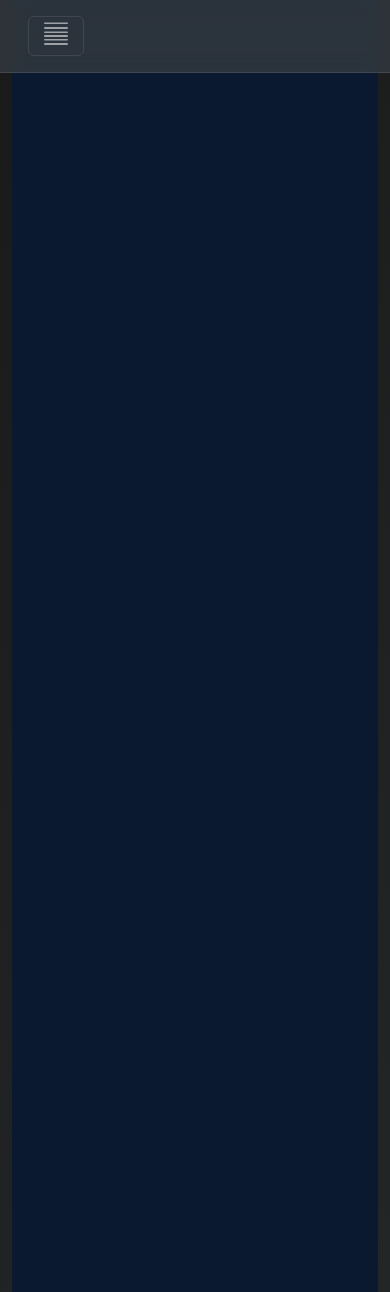
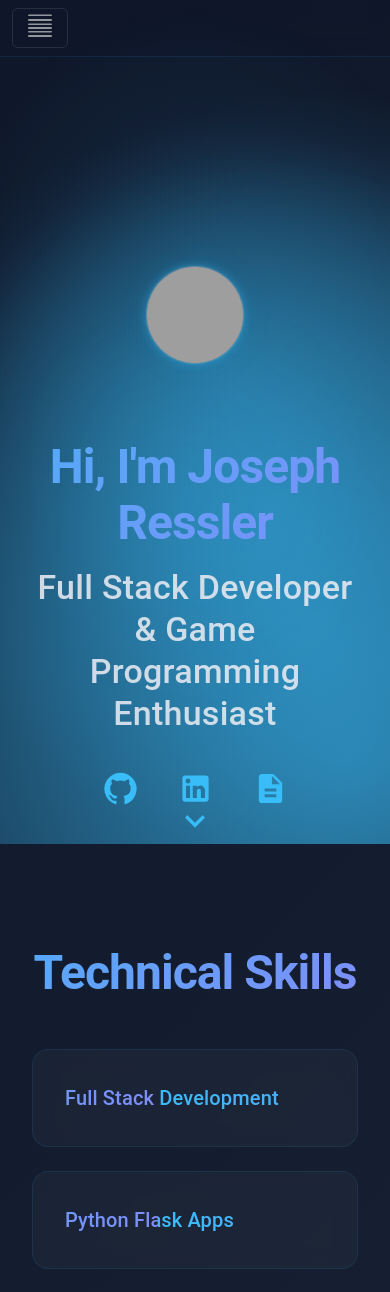
Before and after one commit to joeressler/hubapp_public, a React (Create React App) app in the folder frontend/: page / in a window 390 px wide. Shown: the top 1292 px of the page. Built offline with nearby package versions, Linux system fonts and the light colour scheme; grey boxes are pictures that could not be loaded.

Commit message:
More fixed UI
Less unstable than last commit xoxo <3

```diff
--- a/frontend/src/components/Home.tsx
+++ b/frontend/src/components/Home.tsx
@@ -1,4 +1,4 @@
-import React, { useEffect } from 'react';
+import React, { useEffect, useRef } from 'react';
 import { motion, useScroll, useTransform } from 'framer-motion';
 import { Box, Container, Typography, Grid, IconButton, useTheme, useMediaQuery } from '@mui/material';
 import { GitHub, LinkedIn, Description, KeyboardArrowDown } from '@mui/icons-material';
@@ -8,7 +8,6 @@ import Tilt from 'react-parallax-tilt';
 import gsap from 'gsap';
 import ScrollTrigger from 'gsap/ScrollTrigger';
 
-// Register GSAP plugins
 gsap.registerPlugin(ScrollTrigger);
 
 const SkillCard: React.FC<{ skill: string; index: number }> = ({ skill, index }) => {
@@ -22,34 +21,25 @@ const SkillCard: React.FC<{ skill: string; index: number }> = ({ skill, index })
       ref={ref}
       initial={{ opacity: 0, y: 50 }}
       animate={inView ? { opacity: 1, y: 0 } : { opacity: 0, y: 50 }}
-      transition={{ duration: 0.5, delay: index * 0.1 }}
+      transition={{ duration: 0.6, delay: index * 0.1 }}
     >
       <Tilt
-        tiltReverse
+        tiltMaxAngleX={10}
+        tiltMaxAngleY={10}
         perspective={1000}
         glareEnable={true}
-        glareMaxOpacity={0.3}
+        glareMaxOpacity={0.1}
         scale={1.02}
       >
-        <Box
-          sx={{
-            p: 3,
-            height: '100%',
-            background: 'rgba(255, 255, 255, 0.05)',
-            backdropFilter: 'blur(10px)',
-            borderRadius: 2,
-            border: '1px solid rgba(255, 255, 255, 0.1)',
-            transition: 'all 0.3s ease',
-            '&:hover': {
-              background: 'rgba(100, 255, 218, 0.1)',
-              transform: 'translateY(-5px)',
-            },
-          }}
+        <div className="crystal-card">
+          <Typography
+            variant="h6"
+            className="gradient-text"
+            sx={{ fontWeight: 500 }}
           >
-          <Typography variant="h6" color="white">
             {skill}
           </Typography>
-        </Box>
+        </div>
       </Tilt>
     </motion.div>
   );
@@ -64,39 +54,37 @@ const ProjectCard: React.FC<{ title: string; subtitle: string; href: string }> =
   return (
     <motion.div
       ref={ref}
-      initial={{ opacity: 0, scale: 0.8 }}
-      animate={inView ? { opacity: 1, scale: 1 } : { opacity: 0, scale: 0.8 }}
-      transition={{ duration: 0.5 }}
+      initial={{ opacity: 0, scale: 0.9 }}
+      animate={inView ? { opacity: 1, scale: 1 } : { opacity: 0, scale: 0.9 }}
+      transition={{ duration: 0.6 }}
     >
       <Tilt
-        tiltReverse
+        tiltMaxAngleX={10}
+        tiltMaxAngleY={10}
         perspective={1000}
         glareEnable={true}
-        glareMaxOpacity={0.3}
+        glareMaxOpacity={0.1}
         scale={1.02}
       >
         <Box
           component="a"
           href={href}
+          target="_blank"
+          rel="noopener noreferrer"
+          className="crystal-card"
           sx={{
             display: 'block',
-            p: 4,
-            background: 'rgba(255, 255, 255, 0.05)',
-            backdropFilter: 'blur(10px)',
-            borderRadius: 2,
-            border: '1px solid rgba(255, 255, 255, 0.1)',
             textDecoration: 'none',
-            transition: 'all 0.3s ease',
-            '&:hover': {
-              background: 'rgba(100, 255, 218, 0.1)',
-              transform: 'translateY(-5px)',
-            },
           }}
         >
-          <Typography variant="h5" color="#64ffda" gutterBottom>
+          <Typography
+            variant="h5"
+            className="gradient-text"
+            sx={{ fontWeight: 600, mb: 2 }}
+          >
             {title}
           </Typography>
-          <Typography variant="subtitle1" color="rgba(255, 255, 255, 0.8)">
+          <Typography variant="subtitle1" sx={{ color: 'rgba(226, 232, 240, 0.8)' }}>
             {subtitle}
           </Typography>
         </Box>
@@ -109,25 +97,32 @@ const Home: React.FC = () => {
   const theme = useTheme();
   const isMobile = useMediaQuery(theme.breakpoints.down('sm'));
   const { scrollYProgress } = useScroll();
-  const opacity = useTransform(scrollYProgress, [0, 0.5], [1, 0]);
-  const scale = useTransform(scrollYProgress, [0, 0.5], [1, 0.8]);
+  const y = useTransform(scrollYProgress, [0, 1], [0, 300]);
+  const heroRef = useRef<HTMLDivElement>(null);
 
   useEffect(() => {
-    // GSAP animations
-    gsap.from('.hero-content', {
-      duration: 1,
-      y: 100,
-      opacity: 0,
-      ease: 'power4.out',
-      stagger: 0.2,
+    // Parallax effect for background elements
+    const parallaxElements = document.querySelectorAll('.parallax');
+    parallaxElements.forEach((elem, index) => {
+      gsap.to(elem, {
+        y: (index + 1) * 100,
+        ease: "none",
+        scrollTrigger: {
+          trigger: heroRef.current,
+          start: "top top",
+          end: "bottom top",
+          scrub: true
+        }
+      });
     });
 
-    gsap.to('.scroll-indicator', {
+    // Floating animation for hero content
+    gsap.to('.hero-content', {
       y: 20,
+      duration: 2,
       repeat: -1,
-      duration: 1.5,
-      ease: 'power1.inOut',
       yoyo: true,
+      ease: "power1.inOut"
     });
   }, []);
 
@@ -148,13 +143,51 @@ const Home: React.FC = () => {
 
   return (
     <ParallaxProvider>
-      <Box sx={{ bgcolor: '#0a192f', minHeight: '100vh', overflow: 'hidden' }}>
-        <motion.div style={{ opacity, scale }}>
-          <Container maxWidth="lg" sx={{ position: 'relative', zIndex: 1 }}>
+      <Box sx={{ overflow: 'hidden' }}>
+        {/* Background Elements */}
+        <Box
+          sx={{
+            position: 'fixed',
+            top: 0,
+            left: 0,
+            right: 0,
+            bottom: 0,
+            zIndex: 0,
+            overflow: 'hidden',
+            pointerEvents: 'none'
+          }}
+        >
+          {[...Array(5)].map((_, i) => (
+            <Box
+              key={i}
+              className="parallax"
+              sx={{
+                position: 'absolute',
+                width: '100%',
+                height: '100%',
+                background: `radial-gradient(circle at ${50 + (i * 10)}% ${30 + (i * 15)}%,
+                  rgba(56, 189, 248, 0.${1 + i}) 0%,
+                  transparent ${40 + (i * 10)}%)`
+              }}
+            />
+          ))}
+        </Box>
+
+        {/* Main Content */}
+        <Container
+          maxWidth="lg"
+          sx={{
+            position: 'relative',
+            zIndex: 1,
+            pt: { xs: 8, md: 12 }
+          }}
+        >
           {/* Hero Section */}
           <Box
+            ref={heroRef}
+            className="hero-section"
             sx={{
-                minHeight: '100vh',
+              minHeight: '90vh',
               display: 'flex',
               flexDirection: 'column',
               justifyContent: 'center',
@@ -163,10 +196,9 @@ const Home: React.FC = () => {
               position: 'relative',
             }}
           >
-              <Parallax translateY={[-20, 20]}>
             <motion.div
-                  initial={{ scale: 0 }}
-                  animate={{ scale: 1 }}
+              initial={{ opacity: 0, scale: 0.5 }}
+              animate={{ opacity: 1, scale: 1 }}
               transition={{ duration: 0.8, type: "spring" }}
               className="hero-content"
             >
@@ -174,33 +206,29 @@ const Home: React.FC = () => {
                 component="img"
                 src="/static/joseph.jpg"
                 alt="Joseph A. Ressler"
+                className="profile-image"
                 sx={{
-                      width: 200,
-                      height: 200,
-                      borderRadius: '50%',
+                  width: { xs: 200, md: 250 },
+                  height: { xs: 200, md: 250 },
                   mb: 4,
-                      border: '4px solid rgba(100, 255, 218, 0.3)',
-                      boxShadow: '0 8px 32px rgba(100, 255, 218, 0.2)',
                 }}
               />
             </motion.div>
-              </Parallax>
 
             <motion.div
               initial={{ opacity: 0, y: 20 }}
               animate={{ opacity: 1, y: 0 }}
-                transition={{ delay: 0.5 }}
+              transition={{ delay: 0.3 }}
               className="hero-content"
             >
               <Typography
                 variant={isMobile ? "h3" : "h2"}
                 component="h1"
+                className="gradient-text"
                 sx={{
-                    fontWeight: 'bold',
-                    background: 'linear-gradient(45deg, #64ffda 30%, #00bcd4 90%)',
-                    WebkitBackgroundClip: 'text',
-                    WebkitTextFillColor: 'transparent',
-                    mb: 2
+                  fontWeight: 700,
+                  mb: 2,
+                  letterSpacing: '-0.02em'
                 }}
               >
                 Hi, I'm Joseph Ressler
@@ -210,10 +238,17 @@ const Home: React.FC = () => {
             <motion.div
               initial={{ opacity: 0, y: 20 }}
               animate={{ opacity: 1, y: 0 }}
-                transition={{ delay: 0.7 }}
+              transition={{ delay: 0.5 }}
               className="hero-content"
             >
-                <Typography variant="h4" sx={{ color: 'rgba(255, 255, 255, 0.8)', mb: 4 }}>
+              <Typography
+                variant="h4"
+                sx={{
+                  color: 'rgba(226, 232, 240, 0.9)',
+                  mb: 4,
+                  fontWeight: 500
+                }}
+              >
                 Full Stack Developer & Game Programming Enthusiast
               </Typography>
             </motion.div>
@@ -221,88 +256,71 @@ const Home: React.FC = () => {
             <motion.div
               initial={{ opacity: 0, y: 20 }}
               animate={{ opacity: 1, y: 0 }}
-                transition={{ delay: 0.9 }}
-                className="hero-content"
+              transition={{ delay: 0.7 }}
             >
               <Box sx={{ mt: 2 }}>
+                {[
+                  { icon: GitHub, href: "https://github.com/joeressler?tab=repositories" },
+                  { icon: LinkedIn, href: "https://www.linkedin.com/in/joseph-ressler/" },
+                  { icon: Description, href: "/static/Ressler_Joseph_Resume.pdf" }
+                ].map(({ icon: Icon, href }, index) => (
                   <IconButton
+                    key={href}
                     component="a"
-                    href="https://github.com/joeressler?tab=repositories"
+                    href={href}
                     target="_blank"
                     rel="noopener noreferrer"
                     sx={{
-                      color: '#64ffda',
-                      mx: 1,
+                      color: '#38bdf8',
+                      mx: 1.5,
                       transition: 'all 0.3s ease',
                       '&:hover': {
                         transform: 'translateY(-3px)',
-                        color: '#00bcd4',
+                        color: '#0ea5e9',
                       },
                     }}
                   >
-                    <GitHub fontSize="large" />
+                    <Icon fontSize="large" />
                   </IconButton>
-                  <IconButton
-                    component="a"
-                    href="https://www.linkedin.com/in/joseph-ressler/"
-                    target="_blank"
-                    rel="noopener noreferrer"
-                    sx={{
-                      color: '#64ffda',
-                      mx: 1,
-                      transition: 'all 0.3s ease',
-                      '&:hover': {
-                        transform: 'translateY(-3px)',
-                        color: '#00bcd4',
-                      },
-                    }}
-                  >
-                    <LinkedIn fontSize="large" />
-                  </IconButton>
-                  <IconButton
-                    component="a"
-                    href="/static/Ressler_Joseph_Resume.pdf"
-                    sx={{
-                      color: '#64ffda',
-                      mx: 1,
-                      transition: 'all 0.3s ease',
-                      '&:hover': {
-                        transform: 'translateY(-3px)',
-                        color: '#00bcd4',
-                      },
-                    }}
-                  >
-                    <Description fontSize="large" />
-                  </IconButton>
+                ))}
               </Box>
             </motion.div>
 
             <motion.div
               initial={{ opacity: 0 }}
               animate={{ opacity: 1 }}
-                transition={{ delay: 1.5 }}
-                className="scroll-indicator"
-                style={{ position: 'absolute', bottom: 40 }}
+              transition={{ delay: 1 }}
+              style={{
+                position: 'absolute',
+                bottom: 40,
+                animation: 'float 2s ease-in-out infinite'
+              }}
             >
-                <KeyboardArrowDown sx={{ color: '#64ffda', fontSize: 40 }} />
+              <KeyboardArrowDown sx={{ color: '#38bdf8', fontSize: 40 }} />
             </motion.div>
           </Box>
 
           {/* Skills Section */}
-            <Box sx={{ py: 10 }}>
-              <Parallax translateY={[-20, 20]}>
+          <Box sx={{ py: { xs: 8, md: 12 } }}>
+            <motion.div
+              initial={{ opacity: 0, y: 50 }}
+              whileInView={{ opacity: 1, y: 0 }}
+              transition={{ duration: 0.6 }}
+              viewport={{ once: true }}
+            >
               <Typography
                 variant="h3"
                 align="center"
+                className="gradient-text"
                 sx={{
-                    mb: 6,
-                    color: '#64ffda',
-                    fontWeight: 'bold',
+                  mb: { xs: 6, md: 8 },
+                  fontWeight: 700,
+                  letterSpacing: '-0.02em'
                 }}
               >
                 Technical Skills
               </Typography>
-              </Parallax>
+            </motion.div>
 
             <Grid container spacing={3}>
               {skills.map((skill, index) => (
@@ -314,20 +332,26 @@ const Home: React.FC = () => {
           </Box>
 
           {/* Projects Section */}
-            <Box sx={{ py: 10 }}>
-              <Parallax translateY={[-20, 20]}>
+          <Box sx={{ py: { xs: 8, md: 12 } }}>
+            <motion.div
+              initial={{ opacity: 0, y: 50 }}
+              whileInView={{ opacity: 1, y: 0 }}
+              transition={{ duration: 0.6 }}
+              viewport={{ once: true }}
+            >
               <Typography
                 variant="h3"
                 align="center"
+                className="gradient-text"
                 sx={{
-                    mb: 6,
-                    color: '#64ffda',
-                    fontWeight: 'bold',
+                  mb: { xs: 6, md: 8 },
+                  fontWeight: 700,
+                  letterSpacing: '-0.02em'
                 }}
               >
                 Try My Deployments
               </Typography>
-              </Parallax>
+            </motion.div>
 
             <Grid container spacing={4} justifyContent="center">
               <Grid item xs={12} sm={6}>
@@ -347,7 +371,6 @@ const Home: React.FC = () => {
             </Grid>
           </Box>
         </Container>
-        </motion.div>
       </Box>
     </ParallaxProvider>
   );
--- a/frontend/src/index.css
+++ b/frontend/src/index.css
@@ -1,13 +1,12 @@
 body {
   margin: 0;
-  font-family: -apple-system, BlinkMacSystemFont, 'Segoe UI', 'Roboto', 'Oxygen',
+  font-family: 'Inter', -apple-system, BlinkMacSystemFont, 'Segoe UI', 'Roboto', 'Oxygen',
     'Ubuntu', 'Cantarell', 'Fira Sans', 'Droid Sans', 'Helvetica Neue',
     sans-serif;
   -webkit-font-smoothing: antialiased;
   -moz-osx-font-smoothing: grayscale;
-  scroll-behavior: smooth;
-  background: linear-gradient(135deg, #1a1a1a 0%, #2d3436 100%);
-  color: white;
+  background: linear-gradient(135deg, #0f172a 0%, #1e293b 100%);
+  color: #e2e8f0;
   min-height: 100vh;
   overflow-x: hidden;
 }
@@ -29,129 +28,135 @@ html {
 }
 
 ::-webkit-scrollbar-track {
-  background: #1a1a1a;
+  background: #1e293b;
 }
 
 ::-webkit-scrollbar-thumb {
-  background: #64ffda;
+  background: #38bdf8;
   border-radius: 4px;
 }
 
 ::-webkit-scrollbar-thumb:hover {
-  background: #00bcd4;
+  background: #0ea5e9;
 }
 
 /* Animation keyframes */
 @keyframes float {
-  0% {
-    transform: translateY(0px);
+  0%, 100% {
+    transform: translateY(0);
   }
   50% {
     transform: translateY(-10px);
   }
-  100% {
-    transform: translateY(0px);
+}
+
+@keyframes glow {
+  0%, 100% {
+    box-shadow: 0 0 20px rgba(56, 189, 248, 0.3),
+                0 0 60px rgba(56, 189, 248, 0.1);
+  }
+  50% {
+    box-shadow: 0 0 30px rgba(56, 189, 248, 0.5),
+                0 0 80px rgba(56, 189, 248, 0.2);
   }
 }
 
-@keyframes glow {
+@keyframes shimmer {
   0% {
-    box-shadow: 0 0 5px rgba(100, 255, 218, 0.2);
-  }
-  50% {
-    box-shadow: 0 0 20px rgba(100, 255, 218, 0.4);
+    background-position: -1000px 0;
   }
   100% {
-    box-shadow: 0 0 5px rgba(100, 255, 218, 0.2);
+    background-position: 1000px 0;
   }
 }
 
-/* Hero content animations */
-.hero-content {
-  animation: float 6s ease-in-out infinite;
+.crystal-card {
+  background: rgba(255, 255, 255, 0.03);
+  backdrop-filter: blur(10px);
+  border: 1px solid rgba(56, 189, 248, 0.1);
+  border-radius: 16px;
+  padding: 2rem;
+  transition: all 0.3s ease;
 }
 
-.hero-content img {
-  animation: glow 4s ease-in-out infinite;
+.crystal-card:hover {
+  transform: translateY(-5px);
+  border-color: rgba(56, 189, 248, 0.3);
+  box-shadow: 0 8px 32px rgba(56, 189, 248, 0.1);
 }
 
-/* Scroll indicator animation */
-.scroll-indicator {
-  animation: float 2s ease-in-out infinite;
-  cursor: pointer;
+.hero-section {
+  position: relative;
+  padding: 6rem 0;
+  overflow: hidden;
 }
 
-/* Responsive styles */
-@media (max-width: 768px) {
-  .hero-content {
-    animation: none;
-  }
-
-  .hero-content img {
-    width: 150px !important;
-    height: 150px !important;
-  }
+.hero-section::before {
+  content: '';
+  position: absolute;
+  top: 0;
+  left: 0;
+  right: 0;
+  bottom: 0;
+  background: radial-gradient(circle at 50% 50%, rgba(56, 189, 248, 0.1) 0%, transparent 50%);
+  pointer-events: none;
 }
 
-/* Existing styles */
-.chat-container {
-  max-width: 800px;
-  margin: 2rem auto;
-  padding: 0 1rem;
+.profile-image {
+  border-radius: 50%;
+  border: 3px solid rgba(56, 189, 248, 0.3);
+  animation: glow 3s ease-in-out infinite;
 }
 
-.response-text {
-  white-space: pre-wrap;
-  background-color: #f8f9fa;
-  border-radius: 4px;
-  padding: 1rem;
-}
-
-.login-container,
-.register-container {
-  max-width: 400px;
-  margin: 2rem auto;
+.skill-grid {
+  display: grid;
+  grid-template-columns: repeat(auto-fit, minmax(250px, 1fr));
+  gap: 2rem;
   padding: 2rem;
-  border: 1px solid #dee2e6;
-  border-radius: 8px;
-  background-color: rgba(255, 255, 255, 0.05);
-  backdrop-filter: blur(10px);
-}
-
-.game-list {
-  max-width: 800px;
-  margin: 2rem auto;
-  padding: 0 1rem;
-}
-
-.rating-container {
-  max-width: 600px;
-  margin: 2rem auto;
-  padding: 2rem;
-  border: 1px solid #dee2e6;
-  border-radius: 8px;
-  background-color: rgba(255, 255, 255, 0.05);
-  backdrop-filter: blur(10px);
 }
 
 .navbar {
-  padding: 1rem;
-  background-color: rgba(52, 58, 64, 0.8) !important;
+  background: rgba(15, 23, 42, 0.8);
   backdrop-filter: blur(10px);
-  border-bottom: 1px solid rgba(255, 255, 255, 0.1);
-  position: fixed;
-  width: 100%;
-  top: 0;
-  z-index: 1000;
+  border-bottom: 1px solid rgba(56, 189, 248, 0.1);
 }
 
 .navbar a {
-  color: white;
+  color: #e2e8f0;
   text-decoration: none;
-  margin-right: 1rem;
   transition: color 0.3s ease;
 }
 
 .navbar a:hover {
-  color: #64ffda;
+  color: #38bdf8;
 }
+
+.gradient-text {
+  background: linear-gradient(135deg, #38bdf8, #818cf8);
+  -webkit-background-clip: text;
+  background-clip: text;
+  -webkit-text-fill-color: transparent;
+  animation: shimmer 3s linear infinite;
+  background-size: 200% 100%;
+}
+
+.container {
+  max-width: 1200px;
+  margin: 0 auto;
+  padding: 0 2rem;
+}
+
+@media (max-width: 768px) {
+  .hero-section {
+    padding: 4rem 0;
+  }
+
+  .skill-grid {
+    grid-template-columns: 1fr;
+    padding: 1rem;
+  }
+
+  .container {
+    padding: 0 1rem;
+  }
+}
```
Lines whose indentation alone changed are shown as unchanged.
